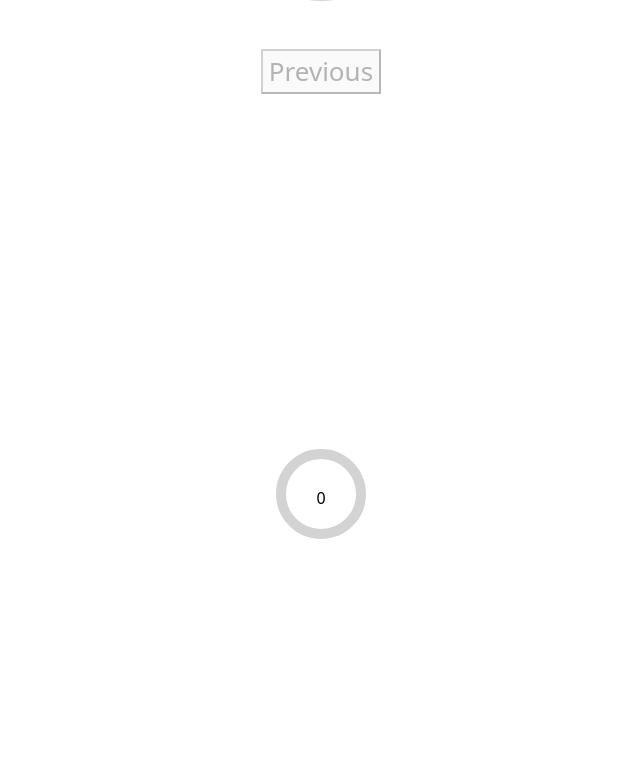
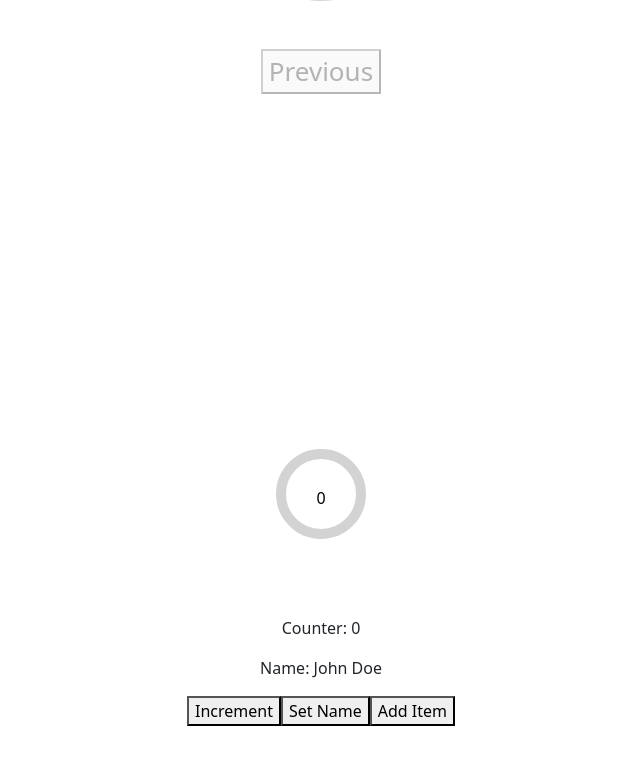
Before and after one commit to Ramkrishna1179/use-context, a React (Create React App) app: page / in a window 1280 px wide. Shown: the part 1274-2038 px from the top of the page, without its empty margins (319-959 px from the left). Before the commit the page ends 1890 px from the top, so only its background shows below. Built offline with nearby package versions, Linux system fonts and the light colour scheme.

Commit message:
did practice of hooks

```diff
--- a/src/App.js
+++ b/src/App.js
@@ -7,6 +7,7 @@ import CompE from "./CompE";
 import Slider from "./useReducer/slider";
 import Counter from "./useReducer/reduce1";
 import CircularProgress from "./useReducer/slider1";
+import ComplexComponent from "./useReducer/useReducer";
 import "../node_modules/bootstrap/dist/css/bootstrap.min.css";
 const Value = createContext();
 
@@ -43,6 +44,10 @@ function App(props) {
       <br />
       <br />
       <br />
+      <ComplexComponent />
+      <br />
+      <br />
+      <br />
     </div>
   );
 }
--- a/src/CompD.jsx
+++ b/src/CompD.jsx
@@ -1,17 +1,24 @@
 import React, { useContext } from "react";
 import { Value } from "./App";
 const CompD = () => {
-  const {state,setState} = useContext(Value)
- const handleClick = ()=>{
-    setState({name:"Krishna yadav",profession:'As u wish',designation:'Kuchh bhi chalega',ctc:"Bahut lagega"})
-  }
+  const { state, setState } = useContext(Value);
+  const handleClick = () => {
+    setState({
+      name: "Krishna yadav",
+      profession: "As u wish",
+      designation: "Kuchh bhi chalega",
+      ctc: "Bahut lagega",
+    });
+  };
   return (
     <>
       <ol className="text-start">
         <li>Name:- {state.name}</li>
         <li>Profession:- {state.profession}</li>
         <li>Designation:- {state.designation}</li>
-     <li>CTC:- <strong> {state.ctc}</strong></li>
+        <li>
+          CTC:- <strong> {state.ctc}</strong>
+        </li>
         <br />
         <button onClick={handleClick}>Update data</button>
       </ol>
--- a/src/useReducer/reduce1.jsx
+++ b/src/useReducer/reduce1.jsx
@@ -9,7 +9,7 @@ function myfuncton(state, action) {
   }
 }
 function Counter() {
-  const [state, dispatch] = useReducer(myfuncton,initialvalue);
+  const [state, dispatch] = useReducer(myfuncton, initialvalue);
   return (
     <>
       <p>{state}</p>
@@ -31,4 +31,3 @@ function Counter() {
   );
 }
 export default Counter;
-// 455787628094;
--- /dev/null
+++ b/src/useReducer/useReducer.jsx
@@ -0,0 +1,40 @@
+import React, { useReducer } from "react";
+const initialState = { counter: 0, name: "John Doe", items: [] };
+const reducer = (state, action) => {
+  switch (action.type) {
+    case "INCREMENT_COUNTER":
+      return { ...state, counter: state.counter + 1 };
+    case "SET_NAME":
+      return { ...state, name: action.payload };
+    case "ADD_ITEM":
+      return { ...state, items: [...state.items, action.payload] };
+    default:
+      throw new Error();
+  }
+};
+const ComplexComponent = () => {
+  const [state, dispatch] = useReducer(reducer, initialState);
+  const handleIncrement = () => {
+    dispatch({ type: "INCREMENT_COUNTER" });
+  };
+  const handleSetName = () => {
+    dispatch({ type: "SET_NAME", payload: "Jane Doe" });
+  };
+  const handleAddItem = () => {
+    dispatch({ type: "ADD_ITEM", payload: { id: 1, name: "Item 1" } });
+  };
+  return (
+    <div>
+      <p>Counter: {state.counter}</p> <p>Name: {state.name}</p>
+      <button onClick={handleIncrement}>Increment</button>
+      <button onClick={handleSetName}>Set Name</button>
+      <button onClick={handleAddItem}>Add Item</button>
+      <ul>
+        {state.items.map((item) => (
+          <li key={item.id}>{item.name}</li>
+        ))}
+      </ul>
+    </div>
+  );
+};
+export default ComplexComponent;
```
Also changed, not shown: src/useRef/ur1.jsx (+4 -7 lines). Lines whose indentation alone changed are shown as unchanged.
